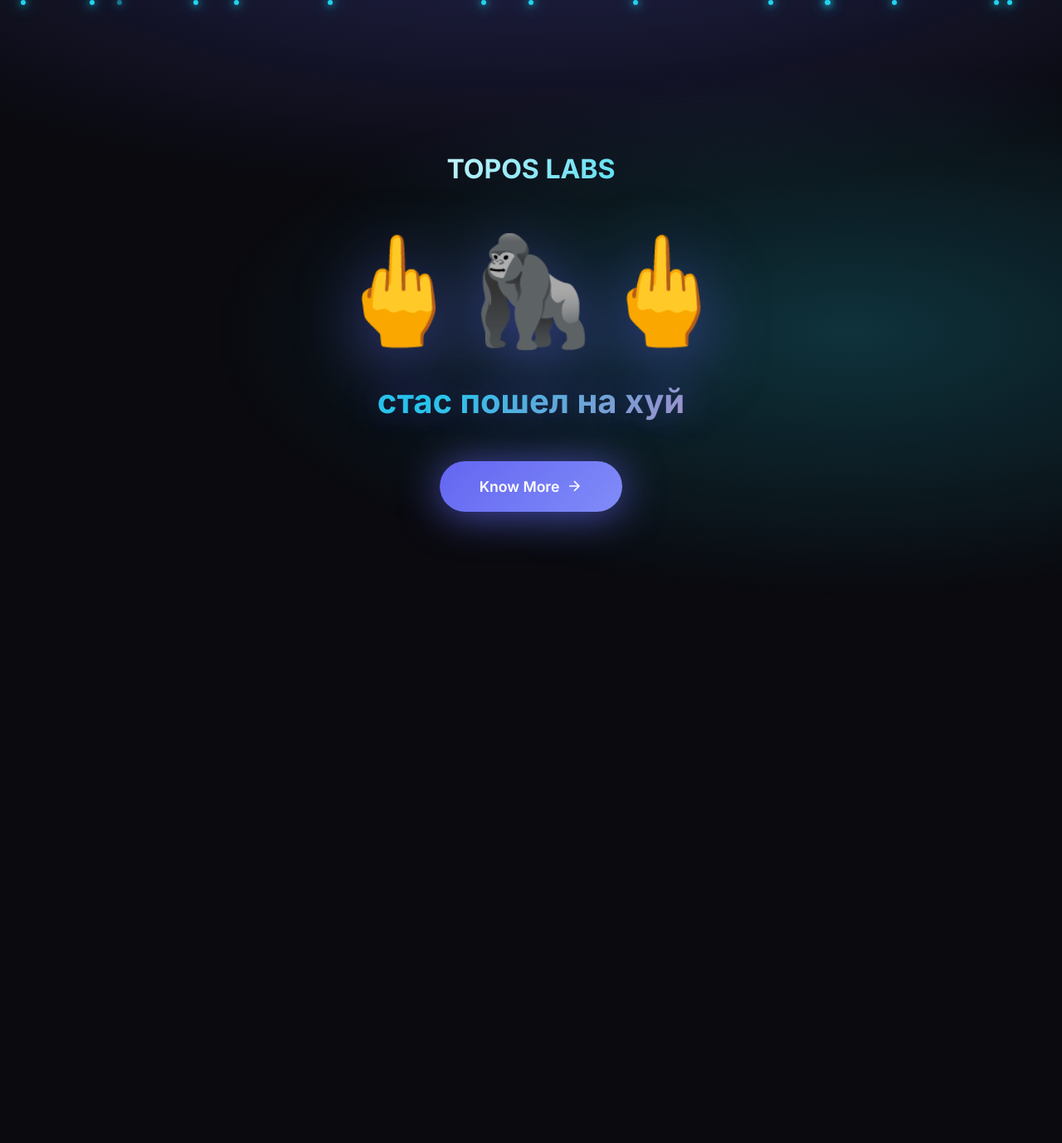
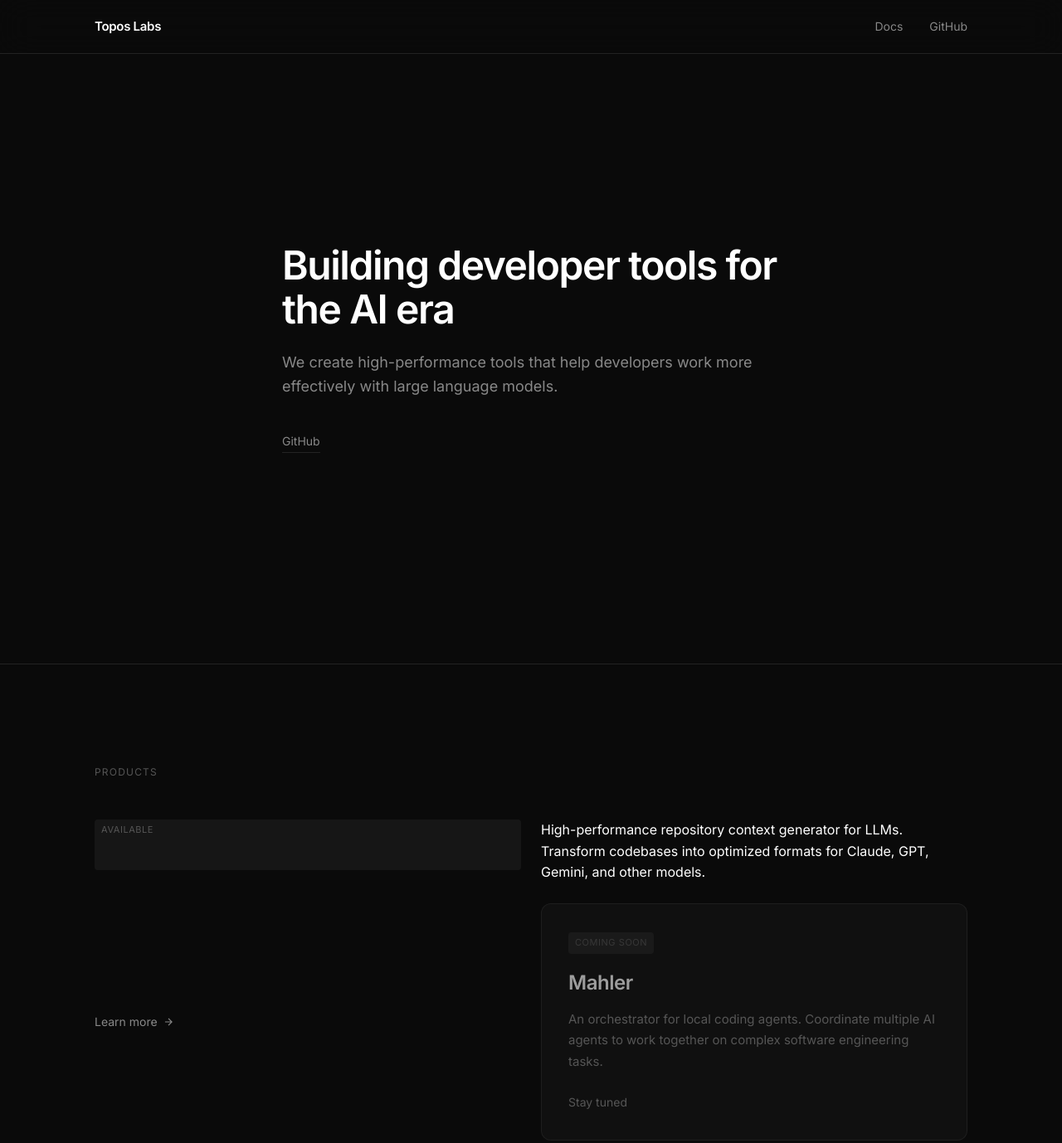
Before and after one commit to Topos-Labs/site, a plain HTML site: page index.html in a window 1280 px wide. Shown: the top 1378 px of the page at 83% size. Before the commit the page ends 800 px from the top, so only its background shows below. Drawn offline with Linux system fonts and the light colour scheme.

Commit message:
Update Topos Labs site

```diff
--- a/index.html
+++ b/index.html
@@ -4,9 +4,10 @@
     <meta charset="UTF-8">
     <meta name="viewport" content="width=device-width, initial-scale=1.0">
     <title>Topos Labs</title>
+    <meta name="description" content="Building developer tools for the AI era">
     <link rel="preconnect" href="https://fonts.googleapis.com">
     <link rel="preconnect" href="https://fonts.gstatic.com" crossorigin>
-    <link href="https://fonts.googleapis.com/css2?family=Inter:wght@400;600;700&display=swap" rel="stylesheet">
+    <link href="https://fonts.googleapis.com/css2?family=Inter:wght@400;500;600&family=JetBrains+Mono:wght@400&display=swap" rel="stylesheet">
     <style>
         * {
             margin: 0;
@@ -15,230 +16,360 @@
         }
 
         :root {
-            --primary: #6366f1;
-            --accent: #22d3ee;
-            --bg-dark: #0a0a0f;
-            --text-primary: #ffffff;
+            --bg: #0a0a0a;
+            --surface: #141414;
+            --border: rgba(255,255,255,0.1);
+            --text: #ffffff;
+            --text-secondary: #888888;
+            --text-tertiary: #555555;
+        }
+
+        html {
+            scroll-behavior: smooth;
         }
 
         body {
             font-family: 'Inter', -apple-system, BlinkMacSystemFont, sans-serif;
-            background: var(--bg-dark);
-            color: var(--text-primary);
-            min-height: 100vh;
-            overflow-x: hidden;
-            display: flex;
-            flex-direction: column;
-            align-items: center;
-            justify-content: center;
+            background: var(--bg);
+            color: var(--text);
+            line-height: 1.6;
+            -webkit-font-smoothing: antialiased;
         }
 
-        /* Animated Background */
-        .bg-animation {
+        a {
+            color: inherit;
+            text-decoration: none;
+        }
+
+        .container {
+            max-width: 1100px;
+            margin: 0 auto;
+            padding: 0 24px;
+        }
+
+        /* Navigation */
+        nav {
             position: fixed;
             top: 0;
             left: 0;
-            width: 100%;
-            height: 100%;
-            z-index: 0;
-            overflow: hidden;
-            background:
-                radial-gradient(ellipse 80% 50% at 50% -20%, rgba(99, 102, 241, 0.3), transparent),
-                radial-gradient(ellipse 60% 40% at 80% 50%, rgba(34, 211, 238, 0.2), transparent);
+            right: 0;
+            z-index: 100;
+            background: rgba(10,10,10,0.8);
+            backdrop-filter: blur(20px);
+            border-bottom: 1px solid var(--border);
         }
 
-        .container {
-            position: relative;
-            z-index: 1;
-            text-align: center;
-            padding: 2rem;
+        .nav-content {
+            display: flex;
+            justify-content: space-between;
+            align-items: center;
+            height: 64px;
         }
 
         .logo {
-            font-size: 2rem;
-            font-weight: 700;
-            margin-bottom: 3rem;
-            background: linear-gradient(135deg, var(--text-primary), var(--accent));
-            -webkit-background-clip: text;
-            -webkit-text-fill-color: transparent;
-            background-clip: text;
-            animation: fadeIn 1s ease-out;
+            font-size: 15px;
+            font-weight: 600;
+            letter-spacing: -0.02em;
         }
 
-        .image-container {
-            margin-bottom: 2rem;
-            animation: floatAnimation 3s ease-in-out infinite, fadeIn 1s ease-out 0.3s both;
+        .nav-links {
+            display: flex;
+            gap: 32px;
+            list-style: none;
         }
 
-        .gorilla-emoji {
-            font-size: 8rem;
-            filter: drop-shadow(0 20px 40px rgba(99, 102, 241, 0.5));
-            transition: transform 0.3s ease;
+        .nav-links a {
+            font-size: 14px;
+            color: var(--text-secondary);
+            transition: color 0.2s;
         }
 
-        .gorilla-emoji:hover {
-            transform: scale(1.1) rotate(5deg);
-            animation: shake 0.5s ease-in-out;
+        .nav-links a:hover {
+            color: var(--text);
         }
 
-        @keyframes shake {
-            0%, 100% { transform: rotate(0deg) scale(1.1); }
-            25% { transform: rotate(-10deg) scale(1.1); }
-            75% { transform: rotate(10deg) scale(1.1); }
+        /* Hero */
+        .hero {
+            min-height: 100vh;
+            display: flex;
+            align-items: center;
+            padding: 120px 0 80px;
         }
 
-        @keyframes floatAnimation {
-            0%, 100% { transform: translateY(0); }
-            50% { transform: translateY(-20px); }
+        .hero-content {
+            max-width: 600px;
         }
 
-        .message {
-            font-size: 2.5rem;
-            font-weight: 700;
-            margin-bottom: 3rem;
-            background: linear-gradient(135deg, var(--primary), var(--accent), #f472b6);
-            background-size: 200% 200%;
-            -webkit-background-clip: text;
-            -webkit-text-fill-color: transparent;
-            background-clip: text;
-            animation: gradientText 3s ease-in-out infinite, fadeIn 1s ease-out 0.5s both;
-            text-shadow: 0 0 40px rgba(99, 102, 241, 0.5);
+        .hero h1 {
+            font-size: 48px;
+            font-weight: 600;
+            letter-spacing: -0.03em;
+            line-height: 1.1;
+            margin-bottom: 24px;
         }
 
-        @keyframes gradientText {
-            0%, 100% { background-position: 0% 50%; }
-            50% { background-position: 100% 50%; }
+        .hero p {
+            font-size: 18px;
+            color: var(--text-secondary);
+            margin-bottom: 40px;
         }
 
-        .btn {
+        .hero-links {
+            display: flex;
+            gap: 24px;
+        }
+
+        .hero-links a {
+            font-size: 14px;
+            color: var(--text-secondary);
+            padding-bottom: 2px;
+            border-bottom: 1px solid var(--border);
+            transition: all 0.2s;
+        }
+
+        .hero-links a:hover {
+            color: var(--text);
+            border-color: var(--text);
+        }
+
+        /* Products */
+        .products {
+            padding: 120px 0;
+            border-top: 1px solid var(--border);
+        }
+
+        .section-label {
+            font-size: 12px;
+            text-transform: uppercase;
+            letter-spacing: 0.1em;
+            color: var(--text-tertiary);
+            margin-bottom: 48px;
+        }
+
+        .products-grid {
+            display: grid;
+            grid-template-columns: repeat(2, 1fr);
+            gap: 24px;
+        }
+
+        @media (max-width: 768px) {
+            .products-grid {
+                grid-template-columns: 1fr;
+            }
+        }
+
+        .product-card {
+            background: var(--surface);
+            border: 1px solid var(--border);
+            border-radius: 12px;
+            padding: 32px;
+            transition: border-color 0.2s;
+        }
+
+        .product-card:hover {
+            border-color: rgba(255,255,255,0.2);
+        }
+
+        .product-badge {
+            display: inline-block;
+            font-size: 11px;
+            text-transform: uppercase;
+            letter-spacing: 0.05em;
+            color: var(--text-tertiary);
+            background: rgba(255,255,255,0.05);
+            padding: 4px 8px;
+            border-radius: 4px;
+            margin-bottom: 16px;
+        }
+
+        .product-card h3 {
+            font-size: 24px;
+            font-weight: 600;
+            letter-spacing: -0.02em;
+            margin-bottom: 12px;
+        }
+
+        .product-card p {
+            font-size: 15px;
+            color: var(--text-secondary);
+            margin-bottom: 24px;
+            line-height: 1.7;
+        }
+
+        .product-link {
+            font-size: 14px;
+            color: var(--text-secondary);
             display: inline-flex;
             align-items: center;
-            gap: 0.5rem;
-            padding: 1.25rem 3rem;
-            border-radius: 100px;
-            font-size: 1.1rem;
-            font-weight: 600;
-            text-decoration: none;
-            background: linear-gradient(135deg, var(--primary), #818cf8);
-            color: white;
-            box-shadow: 0 4px 30px rgba(99, 102, 241, 0.4);
-            transition: all 0.3s ease;
-            cursor: pointer;
-            border: none;
-            animation: fadeIn 1s ease-out 0.7s both, pulse 2s ease-in-out infinite;
+            gap: 6px;
+            transition: color 0.2s;
         }
 
-        .btn:hover {
-            transform: translateY(-3px) scale(1.05);
-            box-shadow: 0 10px 40px rgba(99, 102, 241, 0.6);
+        .product-link:hover {
+            color: var(--text);
         }
 
-        @keyframes pulse {
-            0%, 100% { box-shadow: 0 4px 30px rgba(99, 102, 241, 0.4); }
-            50% { box-shadow: 0 4px 50px rgba(99, 102, 241, 0.7); }
+        .product-link svg {
+            width: 14px;
+            height: 14px;
         }
 
-        @keyframes fadeIn {
-            from { opacity: 0; transform: translateY(30px); }
-            to { opacity: 1; transform: translateY(0); }
+        .coming-soon {
+            opacity: 0.6;
         }
 
-        /* Particles */
-        .particles {
-            position: fixed;
-            top: 0;
-            left: 0;
-            width: 100%;
-            height: 100%;
-            pointer-events: none;
-            z-index: 0;
+        .coming-soon .product-badge {
+            background: rgba(255,255,255,0.08);
         }
 
-        .particle {
-            position: absolute;
-            width: 6px;
-            height: 6px;
-            background: var(--accent);
-            border-radius: 50%;
-            animation: particleFloat 8s ease-in-out infinite;
-            box-shadow: 0 0 10px var(--accent), 0 0 20px var(--accent);
+        /* About */
+        .about {
+            padding: 120px 0;
+            border-top: 1px solid var(--border);
         }
 
-        @keyframes particleFloat {
-            0%, 100% { transform: translateY(100vh) scale(0); opacity: 0; }
-            10% { opacity: 1; transform: scale(1); }
-            90% { opacity: 1; }
-            100% { transform: translateY(-100vh) scale(0); opacity: 0; }
+        .about-content {
+            max-width: 500px;
         }
 
-        /* Glitch effect on hover */
-        .message:hover {
-            animation: glitch 0.3s ease-in-out infinite, gradientText 3s ease-in-out infinite;
+        .about h2 {
+            font-size: 14px;
+            font-weight: 500;
+            color: var(--text-tertiary);
+            margin-bottom: 24px;
         }
 
-        @keyframes glitch {
-            0% { transform: translate(0); }
-            20% { transform: translate(-2px, 2px); }
-            40% { transform: translate(-2px, -2px); }
-            60% { transform: translate(2px, 2px); }
-            80% { transform: translate(2px, -2px); }
-            100% { transform: translate(0); }
+        .about p {
+            font-size: 18px;
+            color: var(--text-secondary);
+            line-height: 1.8;
         }
 
-        @media (max-width: 600px) {
-            .message {
-                font-size: 1.8rem;
+        /* Footer */
+        footer {
+            padding: 48px 0;
+            border-top: 1px solid var(--border);
         }
-            .gorilla-emoji {
-                font-size: 5rem;
+
+        .footer-content {
+            display: flex;
+            justify-content: space-between;
+            align-items: center;
+        }
+
+        .footer-text {
+            font-size: 13px;
+            color: var(--text-tertiary);
+        }
+
+        .footer-links {
+            display: flex;
+            gap: 24px;
+        }
+
+        .footer-links a {
+            font-size: 13px;
+            color: var(--text-tertiary);
+            transition: color 0.2s;
+        }
+
+        .footer-links a:hover {
+            color: var(--text);
+        }
+
+        /* Mobile */
+        @media (max-width: 640px) {
+            .hero h1 {
+                font-size: 32px;
+            }
+
+            .hero p {
+                font-size: 16px;
+            }
+
+            .nav-links {
+                display: none;
+            }
+
+            .footer-content {
+                flex-direction: column;
+                gap: 24px;
+                text-align: center;
             }
         }
     </style>
 </head>
 <body>
-    <div class="bg-animation"></div>
-    <div class="particles" id="particles"></div>
+    <nav>
+        <div class="container nav-content">
+            <a href="/" class="logo">Topos Labs</a>
+            <ul class="nav-links">
 
+                <li><a href="/docs/">Docs</a></li>
+                <li><a href="https://github.com/Topos-Labs" target="_blank">GitHub</a></li>
+            </ul>
+        </div>
+    </nav>
+
+    <main>
+        <section class="hero">
             <div class="container">
-        <div class="logo">TOPOS LABS</div>
+                <div class="hero-content">
+                    <h1>Building developer tools for the AI era</h1>
+                    <p>We create high-performance tools that help developers work more effectively with large language models.</p>
+                    <div class="hero-links">
 
-        <div class="image-container">
-            <div class="gorilla-emoji">🖕🦍🖕</div>
+                        <a href="https://github.com/Topos-Labs" target="_blank">GitHub</a>
                     </div>
+                </div>
+            </div>
+        </section>
 
-        <div class="message">стас пошел на хуй</div>
+        <section class="products" id="products">
+            <div class="container">
+                <div class="section-label">Products</div>
+                <div class="products-grid">
 
-        <a href="#" class="btn" onclick="alert('Стас точно пошел на хуй! 🦍'); return false;">
-            Know More
-            <svg width="20" height="20" viewBox="0 0 24 24" fill="none" stroke="currentColor" stroke-width="2">
+                        <div class="product-badge">Available</div>
+
+                        <p>High-performance repository context generator for LLMs. Transform codebases into optimized formats for Claude, GPT, Gemini, and other models.</p>
+                        <span class="product-link">
+                            Learn more
+                            <svg viewBox="0 0 24 24" fill="none" stroke="currentColor" stroke-width="2">
                                 <path d="M5 12h14M12 5l7 7-7 7"/>
                             </svg>
+                        </span>
                     </a>
+                    <div class="product-card coming-soon">
+                        <div class="product-badge">Coming Soon</div>
+                        <h3>Mahler</h3>
+                        <p>An orchestrator for local coding agents. Coordinate multiple AI agents to work together on complex software engineering tasks.</p>
+                        <span class="product-link">
+                            Stay tuned
+                        </span>
                     </div>
+                </div>
+            </div>
+        </section>
 
-    <script>
-        // Create particles
-        const particlesContainer = document.getElementById('particles');
-        for (let i = 0; i < 15; i++) {
-            const particle = document.createElement('div');
-            particle.className = 'particle';
-            particle.style.left = Math.random() * 100 + '%';
-            particle.style.animationDelay = Math.random() * 8 + 's';
-            particle.style.animationDuration = (6 + Math.random() * 6) + 's';
-            particlesContainer.appendChild(particle);
-        }
+        <section class="about" id="about">
+            <div class="container">
+                <div class="about-content">
+                    <h2>About</h2>
+                    <p>Topos Labs builds infrastructure for AI-assisted software development. Our tools are designed for performance, reliability, and seamless integration into existing workflows.</p>
+                </div>
+            </div>
+        </section>
+    </main>
 
-        // Easter egg: Konami code
-        let konamiCode = [];
-        const secretCode = [38, 38, 40, 40, 37, 39, 37, 39, 66, 65];
-        document.addEventListener('keydown', (e) => {
-            konamiCode.push(e.keyCode);
-            if (konamiCode.length > 10) konamiCode.shift();
-            if (konamiCode.join(',') === secretCode.join(',')) {
-                document.body.style.animation = 'glitch 0.1s infinite';
-                setTimeout(() => document.body.style.animation = '', 2000);
-            }
-        });
-    </script>
+    <footer>
+        <div class="container footer-content">
+            <div class="footer-text">© 2025 Topos Labs</div>
+            <div class="footer-links">
+                <a href="https://github.com/Topos-Labs" target="_blank">GitHub</a>
+                <a href="/docs/">Documentation</a>
+            </div>
+        </div>
+    </footer>
 </body>
 </html>
```
Lines whose indentation alone changed are shown as unchanged.
